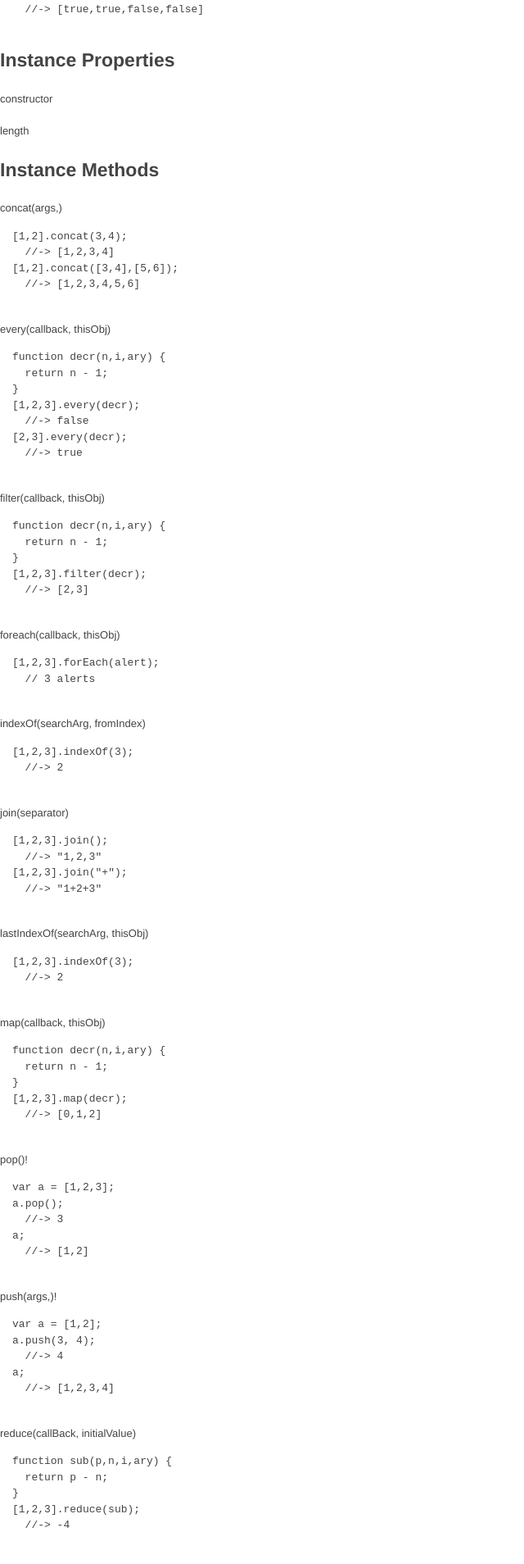
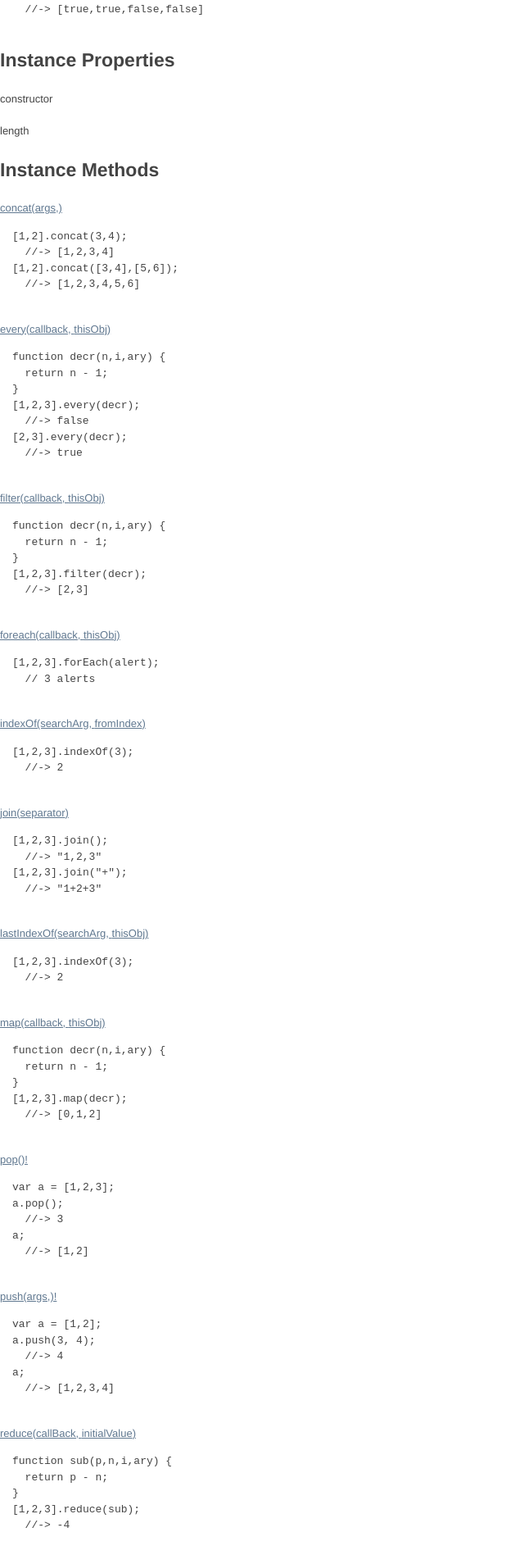
Before and after one commit to kaleb/kaleb.github.com, a Jekyll site: the page built from comp/lang/javascript/_posts/2011-05-23-Array-Cheat-Sheet.md, in a window 1280 px wide. Shown: the part 420-2328 px from the top of the page at 82% size, without its empty margins (0-640 px from the left). Built offline with Jekyll 4.4.1, drawn with Linux system fonts in a browser that asks for light colours; nearby versions of some CDN libraries; Markdown is read by kramdown in place of the engine named in the settings.

Commit message:
gonna make this cooler

```diff
--- a/comp/lang/javascript/_posts/2011-05-23-Array-Cheat-Sheet.md
+++ b/comp/lang/javascript/_posts/2011-05-23-Array-Cheat-Sheet.md
@@ -27,8 +27,8 @@ Instance Methods
 ----------------
 
 <dl>
-<dd>concat(args,)</dd>
-<dt>
+<dd><a href="#Array.prototype.concat">concat(args,)</a></dd>
+<dt id="Array.prototype.concat">
 {% highlight js %}
 [1,2].concat(3,4);
   //-> [1,2,3,4]
@@ -36,8 +36,8 @@ Instance Methods
   //-> [1,2,3,4,5,6]
 {% endhighlight %}
 </dt>
-<dd>every(callback, <em>thisObj</em>)</dd>
-<dt>
+<dd><a href="#Array.prototype.every">every(callback, <em>thisObj</em>)</a></dd>
+<dt id="Array.prototype.every">
 {% highlight js %}
 function decr(n,i,ary) {
   return n - 1;
@@ -48,8 +48,8 @@ function decr(n,i,ary) {
   //-> true
 {% endhighlight %}
 </dt>
-<dd>filter(callback, <em>thisObj</em>)</dd>
-<dt>
+<dd><a href="#Array.prototype.filter">filter(callback, <em>thisObj</em>)</a></dd>
+<dt id="Array.prototype.filter">
 {% highlight js %}
 function decr(n,i,ary) {
   return n - 1;
@@ -58,22 +58,22 @@ function decr(n,i,ary) {
   //-> [2,3]
 {% endhighlight %}
 </dt>
-<dd>foreach(callback, <em>thisObj</em>)</dd>
-<dt>
+<dd><a href="#Array.prototype.foreach">foreach(callback, <em>thisObj</em>)</a></dd>
+<dt id="Array.prototype.foreach">
 {% highlight js %}
 [1,2,3].forEach(alert);
   // 3 alerts
 {% endhighlight %}
 </dt>
-<dd>indexOf(searchArg, <em>fromIndex</em>)</dd>
-<dt>
+<dd><a href="#Array.prototype.indexOf">indexOf(searchArg, <em>fromIndex</em>)</a></dd>
+<dt id="Array.prototype.indexOf">
 {% highlight js %}
 [1,2,3].indexOf(3);
   //-> 2
 {% endhighlight %}
 </dt>
-<dd>join(<em>separator</em>)</dd>
-<dt>
+<dd><a href="#Array.prototype.join">join(<em>separator</em>)</a></dd>
+<dt id="Array.prototype.join">
 {% highlight js %}
 [1,2,3].join();
   //-> "1,2,3"
@@ -81,15 +81,15 @@ function decr(n,i,ary) {
   //-> "1+2+3"
 {% endhighlight %}
 </dt>
-<dd>lastIndexOf(searchArg, <em>thisObj</em>)</dd>
-<dt>
+<dd><a href="#Array.prototype.lastIndexOf">lastIndexOf(searchArg, <em>thisObj</em>)</a></dd>
+<dt id="Array.prototype.lastIndexOf">
 {% highlight js %}
 [1,2,3].indexOf(3);
   //-> 2
 {% endhighlight %}
 </dt>
-<dd>map(callback, <em>thisObj</em>)</dd>
-<dt>
+<dd><a href="#Array.prototype.map">map(callback, <em>thisObj</em>)</a></dd>
+<dt id="Array.prototype.map">
 {% highlight js %}
 function decr(n,i,ary) {
   return n - 1;
@@ -98,8 +98,8 @@ function decr(n,i,ary) {
   //-> [0,1,2]
 {% endhighlight %}
 </dt>
-<dd>pop()!</dd>
-<dt>
+<dd><a href="#Array.prototype.pop">pop()!</a></dd>
+<dt id="Array.prototype.pop">
 {% highlight js %}
 var a = [1,2,3];
 a.pop();
@@ -108,8 +108,8 @@ a;
   //-> [1,2]
 {% endhighlight %}
 </dt>
-<dd>push(args,)!</dd>
-<dt>
+<dd><a href="#Array.prototype.push">push(args,)!</a></dd>
+<dt id="Array.prototype.push">
 {% highlight js %}
 var a = [1,2];
 a.push(3, 4);
@@ -118,8 +118,8 @@ a;
   //-> [1,2,3,4]
 {% endhighlight %}
 </dt>
-<dd>reduce(callBack, <em>initialValue</em>)</dd>
-<dt>
+<dd><a href="#Array.prototype.reduce">reduce(callBack, <em>initialValue</em>)</a></dd>
+<dt id="Array.prototype.reduce">
 {% highlight js %}
 function sub(p,n,i,ary) {
   return p - n;
@@ -128,8 +128,8 @@ function sub(p,n,i,ary) {
   //-> -4
 {% endhighlight %}
 </dt>
-<dd>reduceRight()</dd>
-<dt>
+<dd><a href="#Array.prototype.reduceRight">reduceRight()</a></dd>
+<dt id="Array.prototype.reduceRight">
 {% highlight js %}
 function sub(p,n,i,ary) {
   return p - n;
@@ -138,16 +138,16 @@ function sub(p,n,i,ary) {
   //-> 0
 {% endhighlight %}
 </dt>
-<dd>reverse()!</dd>
-<dt>
+<dd><a href="#Array.prototype.reverse">reverse()!</a></dd>
+<dt id="Array.prototype.reverse">
 {% highlight js %}
 var a = [1,2,3];
 a.reverse(); a;
   //-> [3,2,1]
 {% endhighlight %}
 </dt>
-<dd>shift()!</dd>
-<dt>
+<dd><a href="#Array.prototype.shift">shift()!</a></dd>
+<dt id="Array.prototype.shift">
 {% highlight js %}
 var a = [1,2,3];
 a.shift();
@@ -156,15 +156,15 @@ a;
   //-> [2,3]
 {% endhighlight %}
 </dt>
-<dd>slice(begin, <em>end</em>)</dd>
-<dt>
+<dd><a href="#Array.prototype.slice">slice(begin, <em>end</em>)</a></dd>
+<dt id="Array.prototype.slice">
 {% highlight js %}
 [1,2,3].slice(1,2);
   //-> [2]
 {% endhighlight %}
 </dt>
-<dd>some(callback, <em>thisObj</em>)</dd>
-<dt>
+<dd><a href="#Array.prototype.some">some(callback, <em>thisObj</em>)</a></dd>
+<dt id="Array.prototype.some">
 {% highlight js %}
 [1,2,3].some(function(n,i,ary) {
   return n - 1;
@@ -172,8 +172,8 @@ a;
   //-> true
 {% endhighlight %}
 </dt>
-<dd>sort(<em>compareFunction</em>)!</dd>
-<dt>
+<dd><a href="#Array.prototype.sort">sort(<em>compareFunction</em>)!</a></dd>
+<dt id="Array.prototype.sort">
 {% highlight js %}
 var a = [2,3,1];
 a.sort(); a;
@@ -187,8 +187,8 @@ a.sort(longer);
   //-> ["cat","beaver","aardvark"]
 {% endhighlight %}
 </dt>
-<dd>splice(index, howMany, <em>args</em>,)!</dd>
-<dt>
+<dd><a href="#Array.prototype.splice">splice(index, howMany, <em>args</em>,)!</a></dd>
+<dt id="Array.prototype.splice">
 {% highlight js %}
 var a = [1,2,3];
 a.splice(1,2,4,5);
@@ -197,8 +197,8 @@ a;
   //-> [1,4,5]
 {% endhighlight %}
 </dt>
-<dd>unshift(args,)!</dd>
-<dt>
+<dd><a href="#Array.prototype.unshift">unshift(args,)!</a></dd>
+<dt id="Array.prototype.unshift">
 {% highlight js %}
 var a = [1,2];
 a.unshift(3,4);
```
